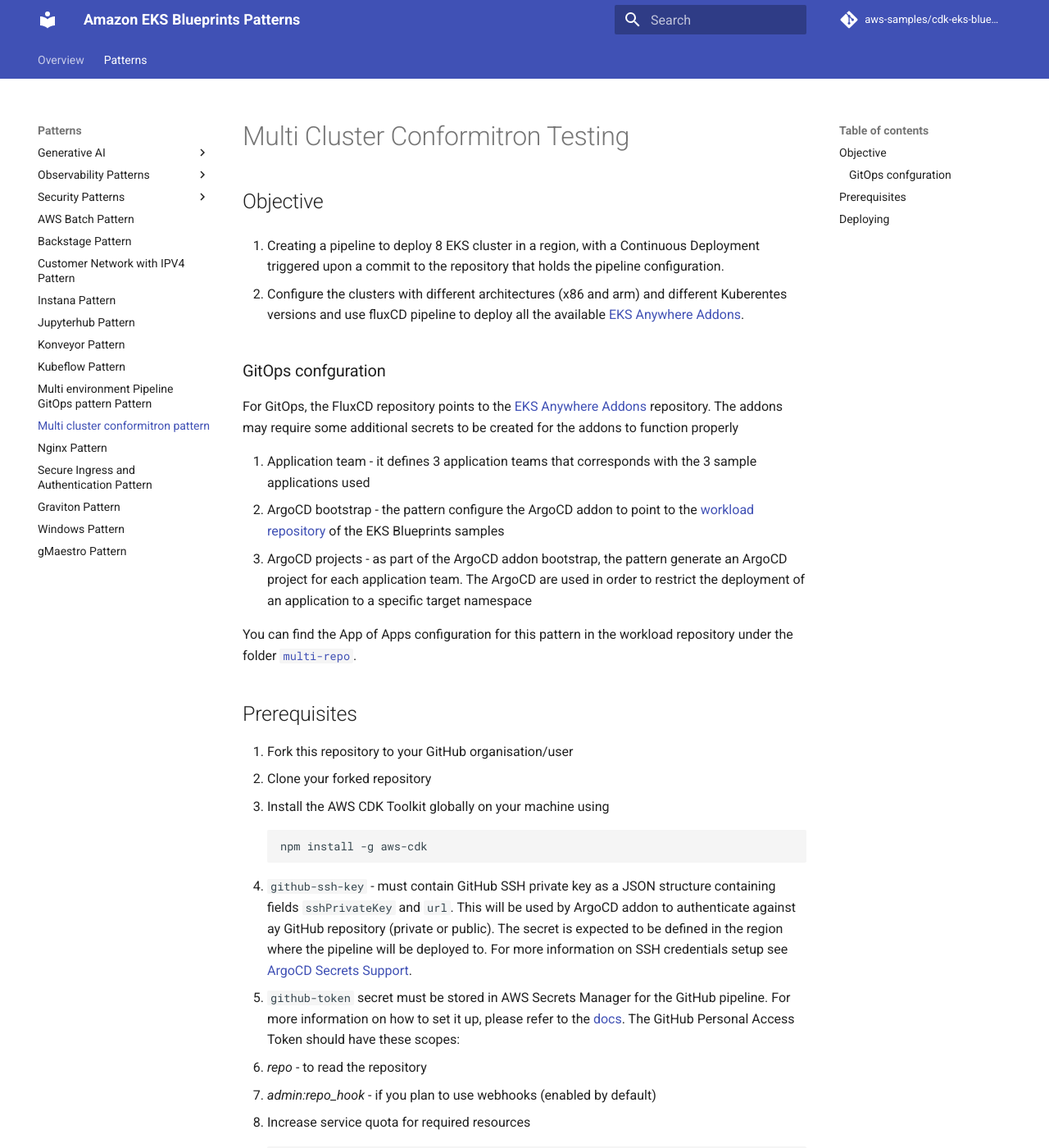
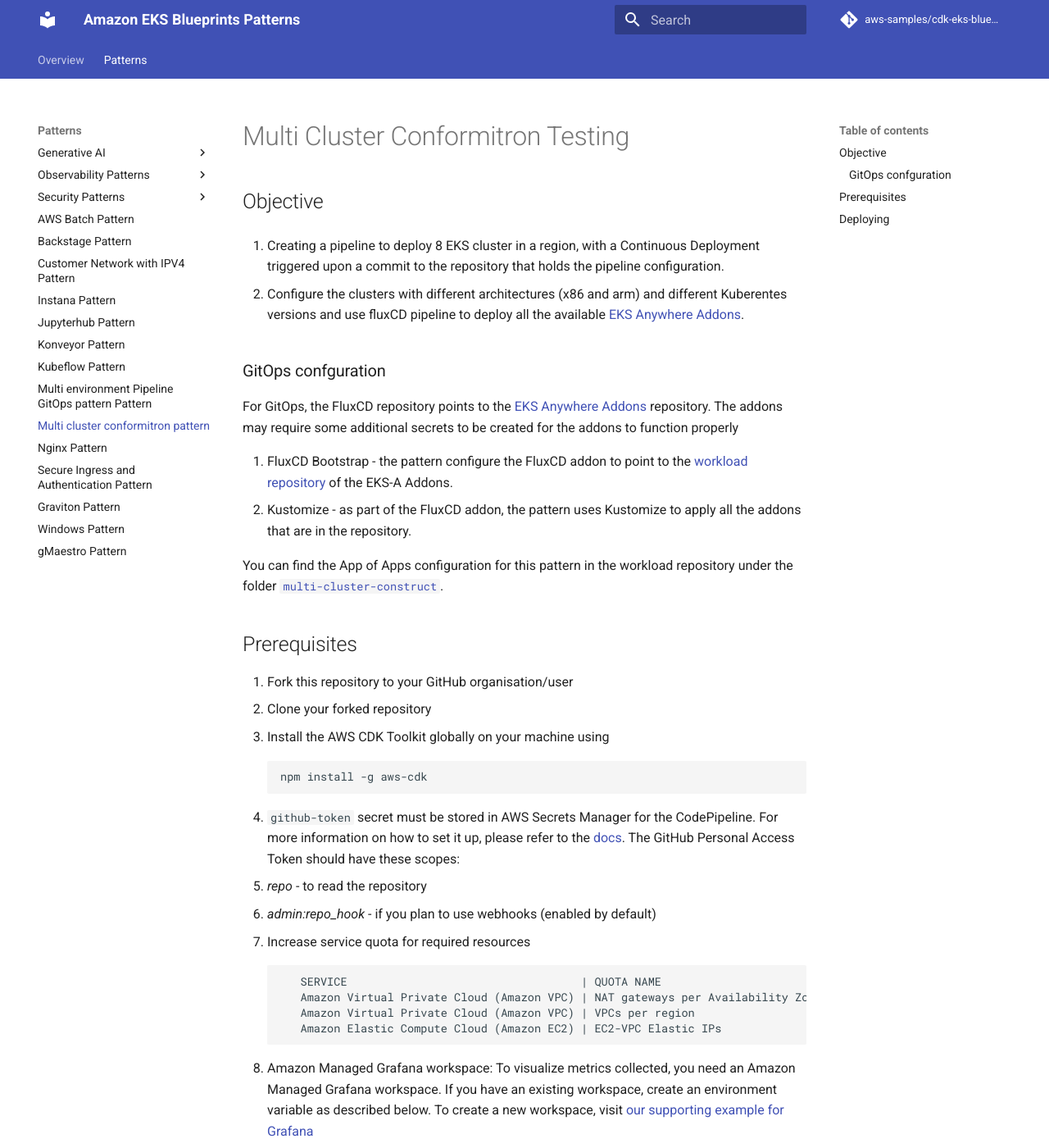
Before and after one commit to aws-samples/cdk-eks-blueprints-patterns, an MkDocs documentation site: the page built from docs/patterns/multi-cluster-conformitron.md, in a window 1280 px wide and 1400 px high. Shown: the whole window at 82% size. Built offline with MkDocs 1.6.1 and Material for MkDocs 9.7.7, drawn with Linux system fonts in a browser that asks for light colours; comment, search, counter and statistics services are not loaded.

Commit message:
docs update

````diff
--- a/docs/patterns/multi-cluster-conformitron.md
+++ b/docs/patterns/multi-cluster-conformitron.md
@@ -11,11 +11,10 @@
 For GitOps, the FluxCD repository points to the [EKS Anywhere Addons](https://github.com/aws-samples/eks-anywhere-addons) repository.
 The addons may require some additional secrets to be created for the addons to function properly
 
-1. Application team - it defines 3 application teams that corresponds with the 3 sample applications used
-1. ArgoCD bootstrap - the pattern configure the ArgoCD addon to point to the [workload repository](https://github.com/aws-samples/eks-blueprints-workloads) of the EKS Blueprints samples
-3. ArgoCD projects - as part of the ArgoCD addon bootstrap, the pattern generate an ArgoCD project for each application team. The ArgoCD are used in order to restrict the deployment of an application to a specific target namespace
+1. FluxCD Bootstrap - the pattern configure the FluxCD addon to point to the [workload repository](https://github.com/aws-samples/eks-anywhere-addons) of the EKS-A Addons.
+1. Kustomize - as part of the FluxCD addon, the pattern uses Kustomize to apply all the addons that are in the repository.
 
-You can find the App of Apps configuration for this pattern in the workload repository under the folder [`multi-repo`](https://github.com/aws-samples/eks-blueprints-workloads/tree/main/multi-repo).
+You can find the App of Apps configuration for this pattern in the workload repository under the folder [`multi-cluster-construct`](https://github.com/aws-samples/cdk-eks-blueprints-patterns/lib/multi-cluster-construct).
 
 ## Prerequisites
 
@@ -27,9 +26,7 @@
     npm install -g aws-cdk
     ```
 
-1. `github-ssh-key` - must contain GitHub SSH private key as a JSON structure containing fields `sshPrivateKey` and `url`. This will be used by ArgoCD addon to authenticate against ay GitHub repository (private or public). The secret is expected to be defined in the region where the pipeline will be deployed to. For more information on SSH credentials setup see [ArgoCD Secrets Support](https://aws-quickstart.github.io/cdk-eks-blueprints/addons/argo-cd/#secrets-support).
-
-1. `github-token` secret must be stored in AWS Secrets Manager for the GitHub pipeline. For more information on how to set it up, please refer to the [docs](https://docs.aws.amazon.com/codepipeline/latest/userguide/GitHub-create-personal-token-CLI.html). The GitHub Personal Access Token should have these scopes:
+1. `github-token` secret must be stored in AWS Secrets Manager for the CodePipeline. For more information on how to set it up, please refer to the [docs](https://docs.aws.amazon.com/codepipeline/latest/userguide/GitHub-create-personal-token-CLI.html). The GitHub Personal Access Token should have these scopes:
    1. *repo* - to read the repository
    1. *admin:repo_hook* - if you plan to use webhooks (enabled by default)
 
````
